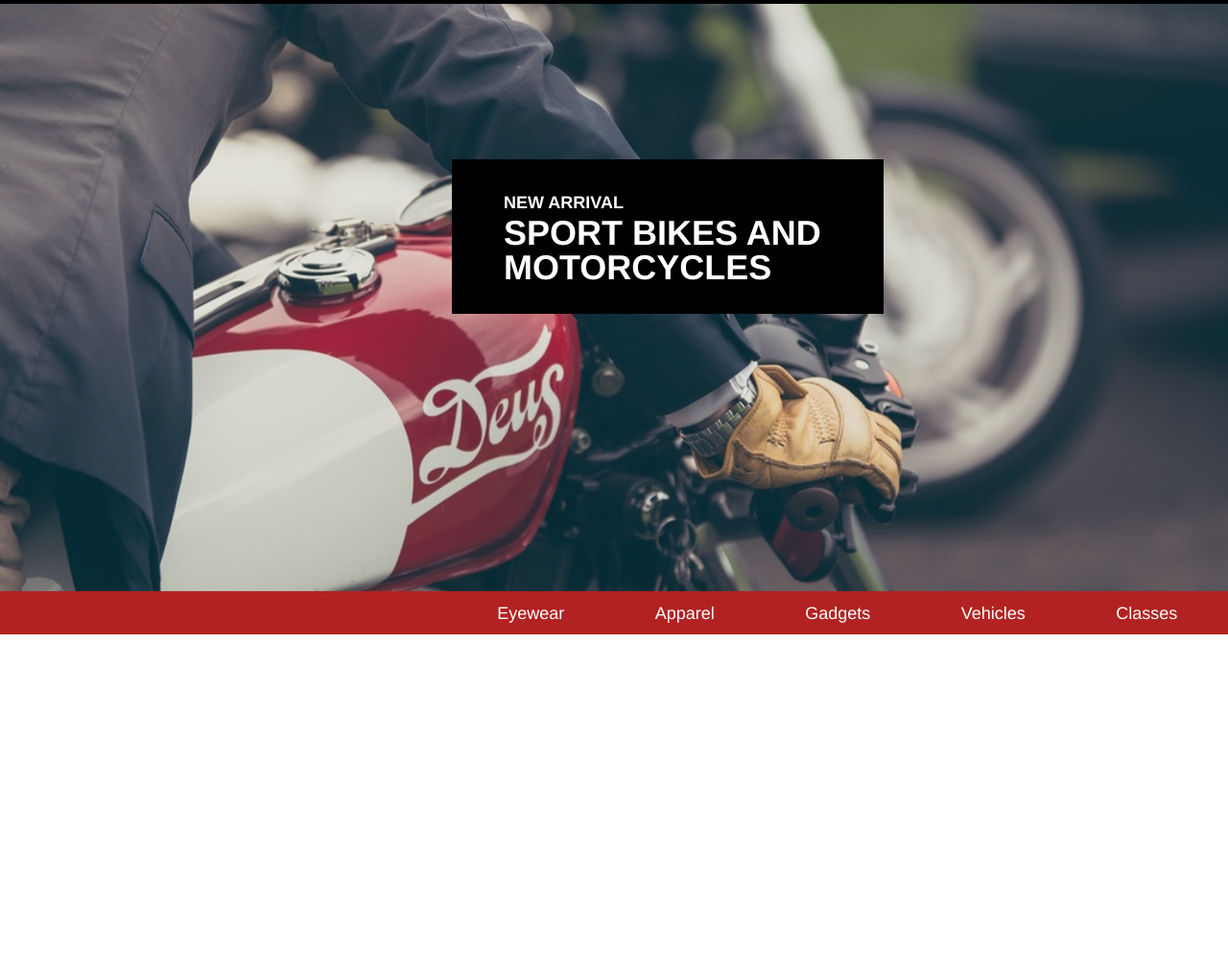
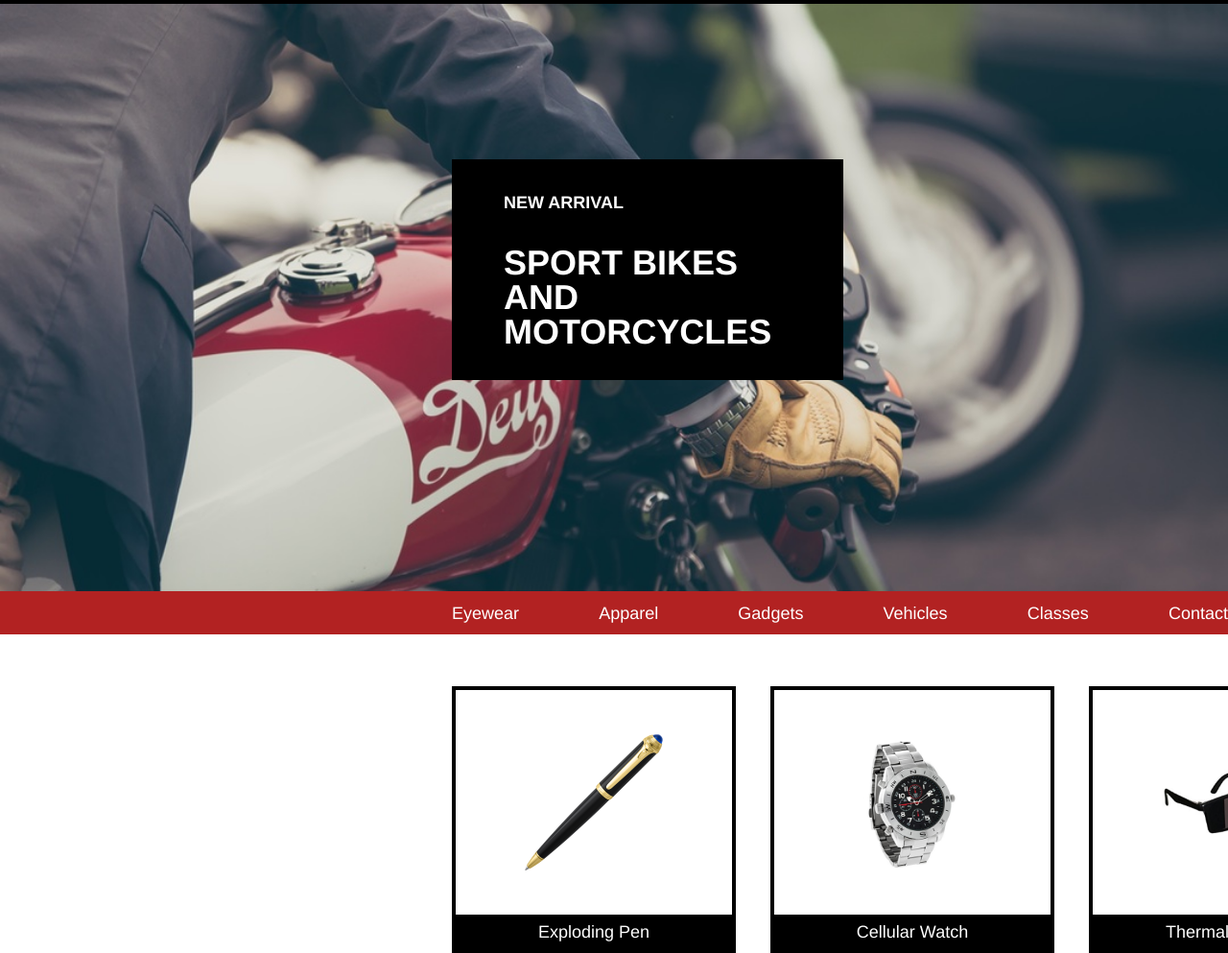
Before and after one commit to kryx7/secretagentsupply, a plain HTML site: page index.html in a window 1280 px wide. Shown: the part 41-1034 px from the top of the page at 96% size. Before the commit the page ends 800 px from the top, so only its background shows below. Drawn offline with Linux system fonts and the light colour scheme; files whose address does not match are found by name.

Commit message:
fixed products list

```diff
--- a/index.html
+++ b/index.html
@@ -22,7 +22,7 @@
 <div class="main-banner-image-moto">
   <div class="container">
     <div class="text-banner">
-    <h4>NEW ARRIVAL</h4>
+    <h4>NEW ARRIVAL</h4><br /><br />
     <h1>SPORT BIKES AND MOTORCYCLES</h1>
   </div> <!--closing div "text-banner" -->
   </div><!--closing div "container" -->
@@ -37,5 +37,26 @@
     <span>Contact</span>
   </div><!--closing div "nav-elements" -->
 </div><!--closing div "navigator-red" -->
+<!--Main container -->
+<div class="container-products">
+  <div class="product">
+    <div class="product-image">
+    <img src="C:\Users\cristina.babonea\PROJECTS\SecretAgentSupply\resources\pen.png">
+  </div>
+  <p class="product-text">Exploding Pen</p>
+  </div><!--closing div "container-product"-->
+  <div class="product">
+    <div class="product-image">
+    <img src="C:\Users\cristina.babonea\PROJECTS\SecretAgentSupply\resources\watch.png">
+  </div>
+  <p class="product-text">Cellular Watch</p>
+  </div><!--closing div "container-product"-->
+  <div class="product">
+    <div class="product-image">
+    <img src="C:\Users\cristina.babonea\PROJECTS\SecretAgentSupply\resources\glasses.png">
+  </div>
+  <p class="product-text">Thermal Glasses</p>
+  </div><!--closing div "container-product"-->
+</div><!--closing div "container-products"-->
 </body>
 </html>
--- a/resources/style.css
+++ b/resources/style.css
@@ -42,10 +42,10 @@ html{
 .container{
   color: white;
   background-color: black;
-  width: 25rem;
+  width: 20rem;
   display: flex;
-  padding-bottom: 30px;
-
+  padding-bottom: 32px;
+  padding-right: 48px;
 }
 h4{
   font-size: 1rem;
@@ -57,7 +57,6 @@ h1{
   font-size: 2rem;
   font-weight: bold;
   padding-left: 3rem;
-  margin-top: 0.25rem;
 }
 .navigator-red{
   background-color: firebrick;
@@ -67,8 +66,38 @@ h1{
   padding: 0.75rem 0;
 }
 .nav-elements{
+  max-width: 960px;
+  display:flex;
+  padding-left: 471px;
+  justify-content: space-between;
+}
+.container-products{
   width: 960px;
   display:flex;
+  justify-content: space-between;
+  align-items: center;
+  margin-top: 3rem;
   padding-left: 471px;
-  justify-content: space-around;
 }
+.product{
+  width: 30%;
+  border: 4px solid black;
+  justify-content: center;
+  display: block;
+}
+.product-image img{
+  max-width: 8em;
+}
+.product-image{
+  height: 9rem;
+  align-items:center;
+  justify-content: center;
+  display: flex;
+  padding: 2rem 0;
+}
+p {
+  background-color: black;
+  color: white;
+  padding:0.5rem 0;
+  text-align: center;
+}
```
Lines whose indentation alone changed are shown as unchanged.
